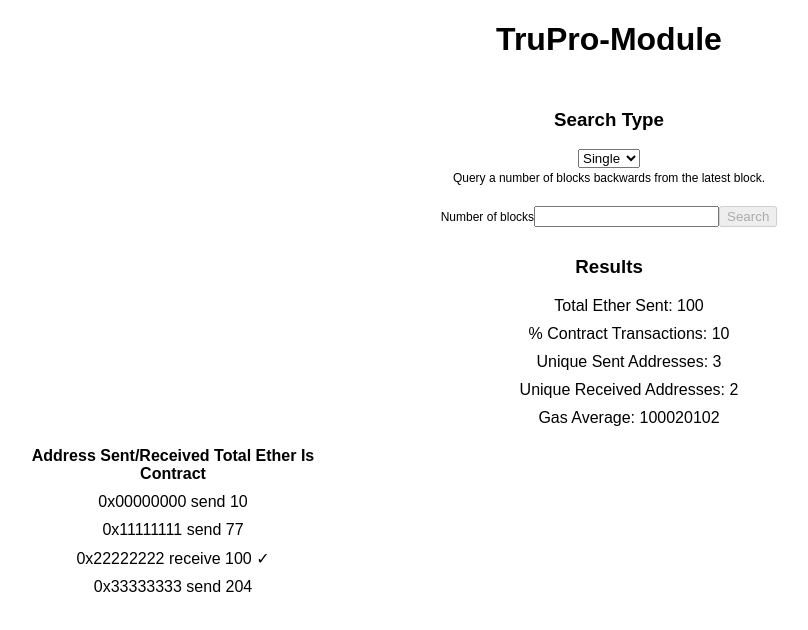
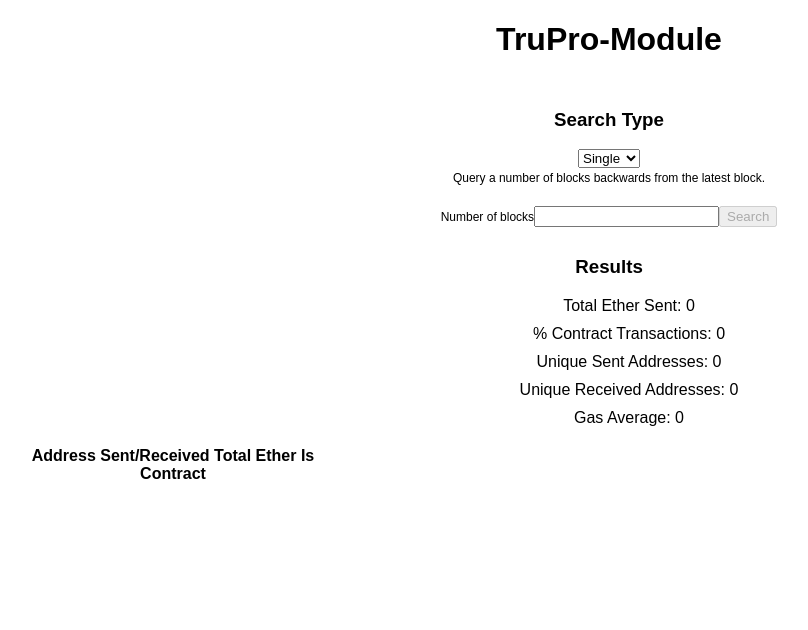
Before and after one commit to sailorsails/trupro-module, a React (Create React App) app: page / in a window 1280 px wide. Shown: the top 630 px of the page, without its empty margins (31-839 px from the left). Built offline with nearby package versions, Linux system fonts and the light colour scheme; what web3-eth would draw is missing.

Commit message:
Architecture mods

```diff
--- a/src/App.js
+++ b/src/App.js
@@ -38,52 +38,48 @@ class App extends Component {
 
   }
   componentWillMount(){
-    this.setState(
-      {
-        results: {
-          totalEther: 100,
-          percentContract: 10,
-          uniqueSent: 3,
-          uniqueReceived: 2,
-          gasAverage: 100020102,
-          records: [
-            {
-              address: '0x00000000',
-              totalEther: 10,
-              sendReceive: 'send',
-              isContract: false
-            },
-            {
-              address: '0x11111111',
-              totalEther: 77,
-              sendReceive: 'send',
-              isContract: false
-            },
-            {
-              address: '0x22222222',
-              totalEther: 100,
-              sendReceive: 'receive',
-              isContract: true
-            },
-            {
-              address: '0x33333333',
-              totalEther: 204,
-              sendReceive: 'send',
-              isContract: false
-            },
-          ]
-      }
-    });
+    // this.setState(
+    //   {
+    //     results: {
+    //       totalEther: 100,
+    //       percentContract: 10,
+    //       uniqueSent: 3,
+    //       uniqueReceived: 2,
+    //       gasAverage: 100020102,
+    //       records: [
+    //         {
+    //           address: '0x00000000',
+    //           totalEther: 10,
+    //           sendReceive: 'send',
+    //           isContract: false
+    //         },
+    //         {
+    //           address: '0x11111111',
+    //           totalEther: 77,
+    //           sendReceive: 'send',
+    //           isContract: false
+    //         },
+    //         {
+    //           address: '0x22222222',
+    //           totalEther: 100,
+    //           sendReceive: 'receive',
+    //           isContract: true
+    //         },
+    //         {
+    //           address: '0x33333333',
+    //           totalEther: 204,
+    //           sendReceive: 'send',
+    //           isContract: false
+    //         },
+    //       ]
+    //   }
+    // });
   }
   handleSearch(searchFirst, searchSecond){
 
     this.setState({startBlockVal: searchFirst, endBlockVal: searchSecond}, () =>{
       ethHelper.getCurrentBlockNumber(() => {
-          console.log('Callback from current block number');
-          console.log('Main start val: ', this.state.startBlockVal);
-          console.log('Main End block val: ', this.state.endBlockVal);
           ethHelper.getBlockRange(this.state.startBlockVal, this.state.endBlockVal, () =>{
-            console.log('Callback from get block range');
             ethHelper.getBlocks();
           });
       });
--- a/src/Components/EthHelper.js
+++ b/src/Components/EthHelper.js
@@ -1,7 +1,7 @@
 import Eth from 'web3-eth';
 
 // "Eth.providers.givenProvider" will be set if in an Ethereum supported browser.
-var eth = new Eth(Eth.givenProvider || 'https://mainnet.infura.io/v3/74f029b29cfd4158bb9c1d55e16bbfe4');
+var eth = new Eth(Eth.givenProvider );
 var state;
 
 class EthHelper{
@@ -12,8 +12,8 @@ class EthHelper{
             currentBlockNumber: null,
             startBlockNumber: null,
             endBlockNumber: null,
-            totalUncles: null,
-            gasAverage: null,
+            // totalUncles: null,
+            // gasAverage: null,
             blocks: []
         }
     }
@@ -37,18 +37,16 @@ class EthHelper{
         // If the end block is empty, we can infer that the search type
         // was a single number and the end block will be the currentBlock
         if(endBlockVal === null || endBlockVal === ''){
-            console.log('End block number is null.  Inferring single type');
+
             state.endBlockNumber = state.currentBlockNumber;
             state.startBlockNumber = state.endBlockNumber - startBlockVal;
 
         }else{
-            console.log('End block number is NOT null.  Inferring range type');
+
             state.endBlockNumber = endBlockVal;
             state.startBlockNumber = startBlockVal;
         }
-        console.log('Start Block Number: ', state.startBlockNumber);
-        console.log('End Block Number: ', state.endBlockNumber );
-        console.log('Leaving getBlockRange()');
+
         return callback();
     }
     getBlocksCallback(err, data){
@@ -60,9 +58,7 @@ class EthHelper{
         }
     }
 
-    getBlocks(){
-
-
+    getBlocks(callback = null){
         console.log('Start Block Number', state.startBlockNumber);
         console.log('End Block Number: ', state.endBlockNumber);
         var count = state.endBlockNumber - state.startBlockNumber || 0;
@@ -72,41 +68,23 @@ class EthHelper{
         for(var i=0; i < count; i++){
             console.log('Adding block to batch');
             batch.add(eth.getBlock.request(state.endBlockNumber - i, this.getBlocksCallback));
-            console.log('Batch: ', batch);
+
         }
 
         if(batch.requests.length > 0){
             batch.execute();
-            console.log('batch execute()');
-        }else
+            console.log('batch executed');
+        }
+
+        if(callback){
+            return callback();
+        }else{
             return;
-
-    }
-    getUncles(){
-        state.blocks.forEach(item =>{
-            state.totalUncles += item.uncles.length;
-        })
-    }
-    getGasAverage(){
-        var total = 0;
-        var count = 0;
-        state.blocks.forEach(block => {
-            count++;
-            total += block.gasUsed;
-            console.log('Gas used: ', block.gasUsed);
-        });
-        state.gasAverage = (total/count) * 100;
-    }
-    calcTotalEther(){
-
+        }
     }
 
-    calcPercentContract(){
-
+    getState(){
+        return state;
     }
-    calcUniqueRecords(){
-
-    }
-
 }
 export default EthHelper;
--- a/src/Components/ResultItem.js
+++ b/src/Components/ResultItem.js
@@ -6,7 +6,7 @@ class ResultItem extends Component {
   render() {
     return (
       <li>
-        {this.props.result.address} {this.props.result.sendReceive} {this.props.result.totalEther} {this.props.result.isContract ? '✓' : null}
+        <div>{this.props.result.address} {this.props.result.sendReceive} {this.props.result.totalEther} {this.props.result.isContract ? '✓' : null}</div>
       </li>
     );
   }
```
Also changed, not shown: 1 other file (tests, documents, lock files or other folders).
